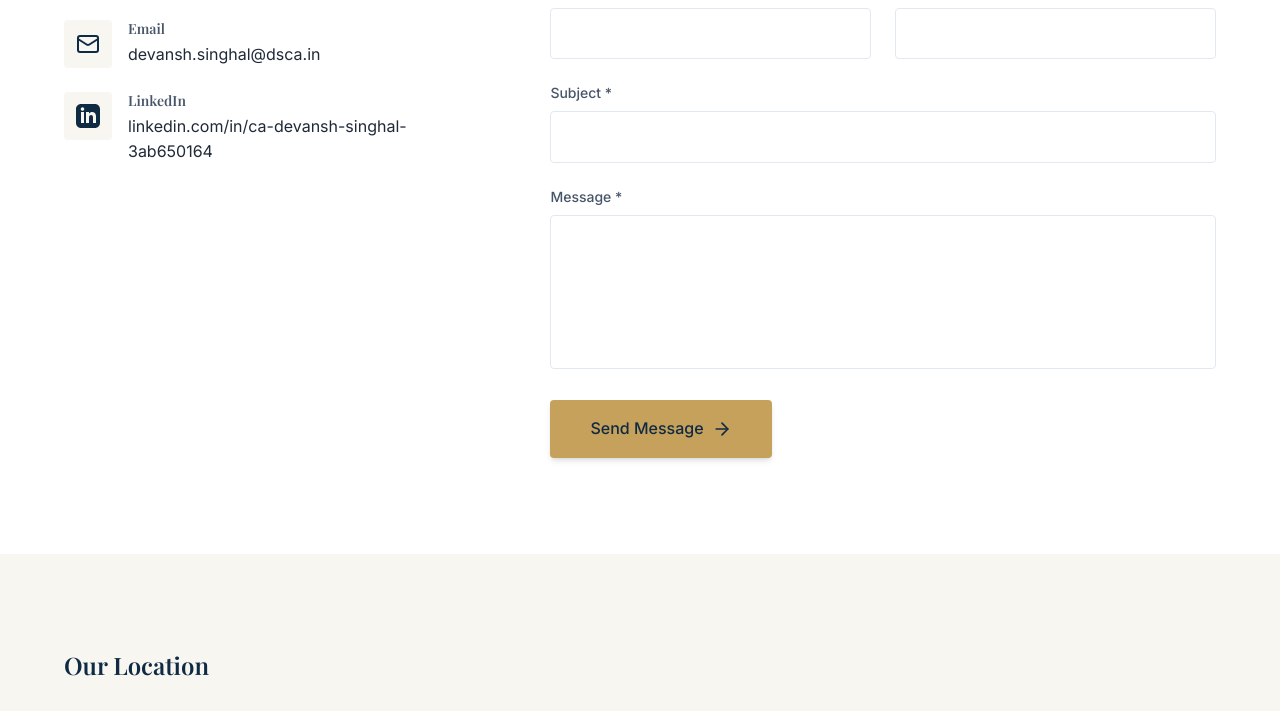
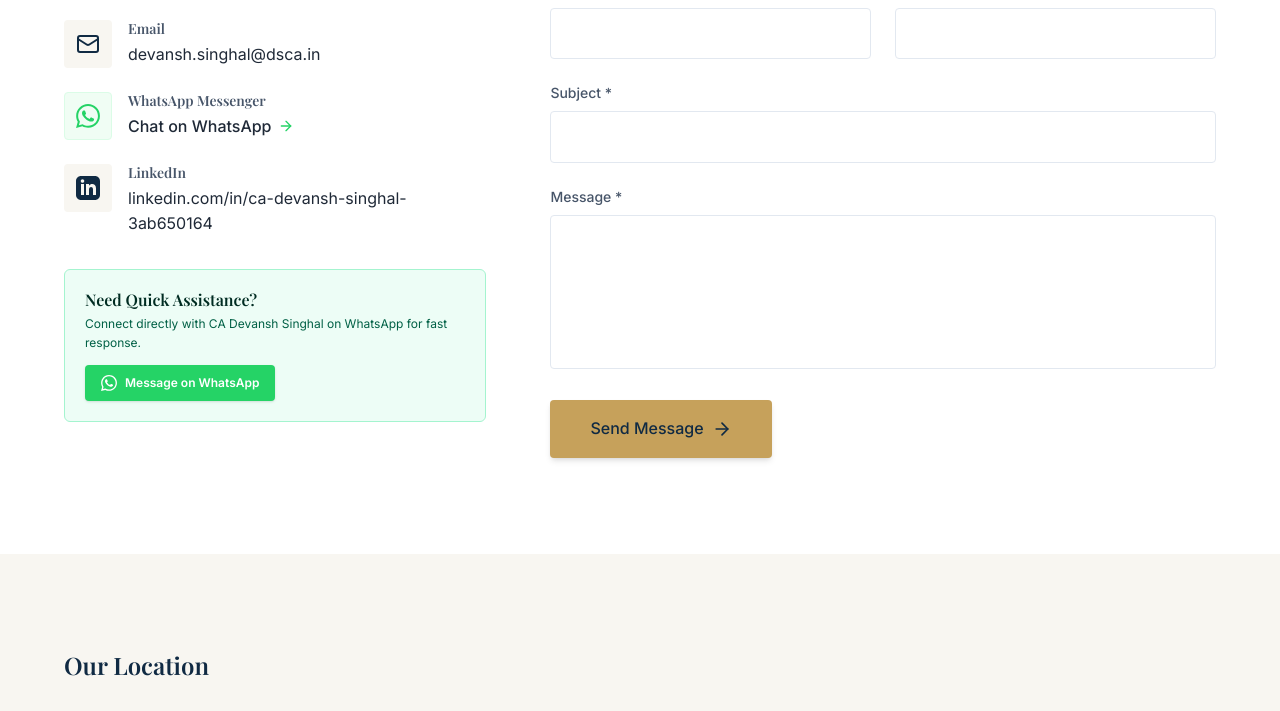
Before and after one commit to VaibhavRK/ca-website, a React (Vite) app: page /contact in a window 1280 px wide. Shown: the part 639-1350 px from the top of the page. Built offline with nearby package versions, Linux system fonts and the light colour scheme; a web font is replaced by a local one.

Commit message:
Configure contact form email dispatch to devansh.singhal@dsca.in, add WhatsApp messenger redirect, and remove GitHub icon from footer

```diff
--- a/src/components/Footer.tsx
+++ b/src/components/Footer.tsx
@@ -73,7 +73,7 @@ const Footer = () => {
               </p>
 
               <div className="flex items-center gap-2.5 mt-1">
-                <SocialBtn href="#" label="LinkedIn">
+                <SocialBtn href="https://www.linkedin.com/in/ca-devansh-singhal-3ab650164/" label="LinkedIn">
                   <svg className="w-[14px] h-[14px] fill-current" viewBox="0 0 24 24">
                     <path d="M19 0h-14c-2.761 0-5 2.239-5 5v14c0 2.761 2.239 5 5 5h14c2.762 0 5-2.239 5-5v-14c0-2.761-2.238-5-5-5zm-11 19h-3v-11h3v11zm-1.5-12.268c-.966 0-1.75-.79-1.75-1.764s.784-1.764 1.75-1.764 1.75.79 1.75 1.764-.783 1.764-1.75 1.764zm13.5 12.268h-3v-5.604c0-3.368-4-3.113-4 0v5.604h-3v-11h3v1.765c1.396-2.586 7-2.777 7 2.476v6.759z"/>
                   </svg>
@@ -81,11 +81,6 @@ const Footer = () => {
                 <SocialBtn href="#" label="X / Twitter">
                   <svg className="w-[13px] h-[13px] fill-current" viewBox="0 0 24 24">
                     <path d="M18.244 2.25h3.308l-7.227 8.26 8.502 11.24H16.17l-4.714-6.231-5.401 6.231H2.744l7.737-8.835L1.254 2.25H8.08l4.253 5.622zm-1.161 17.52h1.833L7.084 4.126H5.117z"/>
-                  </svg>
-                </SocialBtn>
-                <SocialBtn href="#" label="GitHub">
-                  <svg className="w-[14px] h-[14px] fill-current" viewBox="0 0 24 24">
-                    <path d="M12 0c-6.626 0-12 5.373-12 12 0 5.302 3.438 9.8 8.207 11.387.599.111.793-.261.793-.577v-2.234c-3.338.726-4.033-1.416-4.033-1.416-.546-1.387-1.333-1.756-1.333-1.756-1.089-.745.083-.729.083-.729 1.205.084 1.839 1.237 1.839 1.237 1.07 1.834 2.807 1.304 3.492.997.107-.775.418-1.305.762-1.604-2.665-.305-5.467-1.334-5.467-5.931 0-1.311.469-2.381 1.236-3.221-.124-.303-.535-1.524.117-3.176 0 0 1.008-.322 3.301 1.23.957-.266 1.983-.399 3.003-.404 1.02.005 2.047.138 3.006.404 2.291-1.552 3.297-1.23 3.297-1.23.653 1.653.242 2.874.118 3.176.77.84 1.235 1.911 1.235 3.221 0 4.609-2.807 5.624-5.479 5.921.43.372.823 1.102.823 2.222v3.293c0 .319.192.694.801.576 4.765-1.589 8.199-6.086 8.199-11.386 0-6.627-5.373-12-12-12z"/>
                   </svg>
                 </SocialBtn>
                 <SocialBtn href="#" label="YouTube">
--- a/src/pages/Contact.tsx
+++ b/src/pages/Contact.tsx
@@ -24,18 +24,22 @@ export default function Contact() {
 
   const handleSubmit = (e: React.FormEvent) => {
     e.preventDefault();
+
+    const recipientEmail = 'devansh.singhal@dsca.in';
+    const subjectText = formData.subject ? `[Website Inquiry] ${formData.subject}` : 'Website Inquiry';
+    const bodyText =
+      `Name: ${formData.name}\n` +
+      `Email: ${formData.email}\n` +
+      `Phone: ${formData.phone || 'N/A'}\n` +
+      `Company: ${formData.company || 'N/A'}\n\n` +
+      `Message:\n${formData.message}`;
+
+    const mailtoUrl = `mailto:${recipientEmail}?subject=${encodeURIComponent(subjectText)}&body=${encodeURIComponent(bodyText)}`;
+
+    // Open default mail client prefilled with message directed to devansh.singhal@dsca.in
+    window.location.href = mailtoUrl;
+
     setIsSubmitted(true);
-    setTimeout(() => {
-      setIsSubmitted(false);
-      setFormData({
-        name: '',
-        email: '',
-        phone: '',
-        company: '',
-        subject: '',
-        message: ''
-      });
-    }, 5000);
   };
 
   return (
@@ -66,7 +70,9 @@ export default function Contact() {
                 </div>
                 <div>
                   <h3 className="text-sm font-medium text-text-secondary mb-1">Phone</h3>
-                  <p className="font-body text-text-primary">(+91) 8449317920</p>
+                  <a href="tel:+918449317920" className="font-body text-text-primary hover:text-accent transition-colors">
+                    (+91) 8449317920
+                  </a>
                 </div>
               </div>
 
@@ -76,7 +82,29 @@ export default function Contact() {
                 </div>
                 <div>
                   <h3 className="text-sm font-medium text-text-secondary mb-1">Email</h3>
-                  <p className="font-body text-text-primary">devansh.singhal@dsca.in</p>
+                  <a href="mailto:devansh.singhal@dsca.in" className="font-body text-text-primary hover:text-accent transition-colors">
+                    devansh.singhal@dsca.in
+                  </a>
+                </div>
+              </div>
+
+              <div className="flex gap-4">
+                <div className="w-12 h-12 bg-green-50 rounded-sm flex items-center justify-center text-[#25D366] shrink-0 border border-green-100">
+                  <svg className="w-6 h-6 fill-current text-[#25D366]" viewBox="0 0 24 24">
+                    <path d="M.057 24l1.687-6.163c-1.041-1.804-1.588-3.849-1.587-5.946.003-6.556 5.338-11.891 11.893-11.891 3.181.001 6.167 1.24 8.413 3.488 2.245 2.248 3.481 5.236 3.48 8.414-.003 6.557-5.338 11.892-11.893 11.892-1.99 0-3.951-.5-5.688-1.448l-6.205 1.654zm6.597-3.807c1.676.995 3.276 1.591 5.392 1.592 5.448 0 9.886-4.434 9.889-9.885.002-5.462-4.415-9.89-9.881-9.892-5.452 0-9.887 4.434-9.889 9.884-.001 2.225.651 3.891 1.746 5.634l-.999 3.648 3.742-.981zm11.387-5.464c-.074-.124-.272-.198-.57-.347-.297-.149-1.758-.868-2.031-.967-.272-.099-.47-.149-.669.149-.198.297-.768.967-.941 1.165-.173.198-.347.223-.644.074-.297-.149-1.255-.462-2.39-1.475-.883-.788-1.48-1.761-1.653-2.059-.173-.297-.018-.458.13-.606.134-.133.297-.347.446-.521.151-.172.2-.296.3-.495.099-.198.05-.372-.025-.521-.075-.148-.669-1.611-.916-2.206-.242-.579-.487-.501-.669-.51l-.57-.01c-.198 0-.52.074-.792.372s-1.04 1.016-1.04 2.479 1.065 2.876 1.213 3.074c.149.198 2.095 3.2 5.076 4.487.709.306 1.263.489 1.694.626.712.226 1.36.194 1.872.118.571-.085 1.758-.719 2.006-1.413.248-.695.248-1.29.173-1.414z"/>
+                  </svg>
+                </div>
+                <div>
+                  <h3 className="text-sm font-medium text-text-secondary mb-1">WhatsApp Messenger</h3>
+                  <a
+                    href="https://wa.me/918449317920"
+                    target="_blank"
+                    rel="noopener noreferrer"
+                    className="font-body text-text-primary hover:text-accent transition-colors font-medium flex items-center gap-1.5"
+                  >
+                    <span>Chat on WhatsApp</span>
+                    <ArrowRight className="w-4 h-4 text-[#25D366]" />
+                  </a>
                 </div>
               </div>
 
@@ -94,6 +122,23 @@ export default function Contact() {
                 </div>
               </div>
             </div>
+
+            {/* Quick WhatsApp Action Banner */}
+            <div className="mt-8 p-5 bg-emerald-50/90 border border-emerald-200 rounded-md">
+              <h4 className="font-heading text-base text-emerald-950 font-semibold mb-1">Need Quick Assistance?</h4>
+              <p className="text-xs text-emerald-800 mb-3 leading-relaxed">Connect directly with CA Devansh Singhal on WhatsApp for fast response.</p>
+              <a
+                href="https://wa.me/918449317920"
+                target="_blank"
+                rel="noopener noreferrer"
+                className="inline-flex items-center gap-2 bg-[#25D366] hover:bg-[#20ba5a] text-white text-xs font-semibold px-4 py-2.5 rounded shadow-sm transition-colors"
+              >
+                <svg className="w-4 h-4 fill-current" viewBox="0 0 24 24">
+                  <path d="M.057 24l1.687-6.163c-1.041-1.804-1.588-3.849-1.587-5.946.003-6.556 5.338-11.891 11.893-11.891 3.181.001 6.167 1.24 8.413 3.488 2.245 2.248 3.481 5.236 3.48 8.414-.003 6.557-5.338 11.892-11.893 11.892-1.99 0-3.951-.5-5.688-1.448l-6.205 1.654zm6.597-3.807c1.676.995 3.276 1.591 5.392 1.592 5.448 0 9.886-4.434 9.889-9.885.002-5.462-4.415-9.89-9.881-9.892-5.452 0-9.887 4.434-9.889 9.884-.001 2.225.651 3.891 1.746 5.634l-.999 3.648 3.742-.981zm11.387-5.464c-.074-.124-.272-.198-.57-.347-.297-.149-1.758-.868-2.031-.967-.272-.099-.47-.149-.669.149-.198.297-.768.967-.941 1.165-.173.198-.347.223-.644.074-.297-.149-1.255-.462-2.39-1.475-.883-.788-1.48-1.761-1.653-2.059-.173-.297-.018-.458.13-.606.134-.133.297-.347.446-.521.151-.172.2-.296.3-.495.099-.198.05-.372-.025-.521-.075-.148-.669-1.611-.916-2.206-.242-.579-.487-.501-.669-.51l-.57-.01c-.198 0-.52.074-.792.372s-1.04 1.016-1.04 2.479 1.065 2.876 1.213 3.074c.149.198 2.095 3.2 5.076 4.487.709.306 1.263.489 1.694.626.712.226 1.36.194 1.872.118.571-.085 1.758-.719 2.006-1.413.248-.695.248-1.29.173-1.414z"/>
+                </svg>
+                <span>Message on WhatsApp</span>
+              </a>
+            </div>
           </div>
 
           {/* Right column: Contact Form */}
@@ -101,10 +146,30 @@ export default function Contact() {
             <h2 className="font-heading text-2xl text-primary mb-6">Send Us a Message</h2>
 
             {isSubmitted ? (
-              <div className="bg-green-50 border border-green-200 rounded-sm p-8 flex flex-col items-center justify-center text-center h-full min-h-[400px]">
+              <div className="bg-green-50 border border-green-200 rounded-sm p-8 flex flex-col items-center justify-center text-center min-h-[400px]">
                 <CheckCircle className="w-16 h-16 text-green-500 mb-4" />
-                <h3 className="text-xl font-medium text-green-800 mb-2">Message Sent Successfully!</h3>
-                <p className="font-body text-green-700">Thank you for your message. We will get back to you shortly.</p>
+                <h3 className="text-xl font-medium text-green-800 mb-2">Message Prepared &amp; Email App Opened!</h3>
+                <p className="font-body text-green-700 max-w-md mb-6 leading-relaxed">
+                  Your email client has been launched with your message pre-addressed to <strong>devansh.singhal@dsca.in</strong>.
+                </p>
+                <div className="flex flex-col sm:flex-row gap-3">
+                  <a
+                    href={`mailto:devansh.singhal@dsca.in?subject=${encodeURIComponent(formData.subject ? `[Website Inquiry] ${formData.subject}` : 'Website Inquiry')}&body=${encodeURIComponent(`Name: ${formData.name}\nEmail: ${formData.email}\nPhone: ${formData.phone || 'N/A'}\nCompany: ${formData.company || 'N/A'}\n\nMessage:\n${formData.message}`)}`}
+                    className="bg-primary text-white text-sm font-medium px-5 py-2.5 rounded hover:bg-primary/90 transition-colors shadow-sm"
+                  >
+                    Click to Resend Email
+                  </a>
+                  <button
+                    type="button"
+                    onClick={() => {
+                      setIsSubmitted(false);
+                      setFormData({ name: '', email: '', phone: '', company: '', subject: '', message: '' });
+                    }}
+                    className="bg-white border border-gray-300 text-text-primary text-sm font-medium px-5 py-2.5 rounded hover:bg-gray-50 transition-colors shadow-sm"
+                  >
+                    Send Another Message
+                  </button>
+                </div>
               </div>
             ) : (
               <form onSubmit={handleSubmit} className="space-y-6">
```
